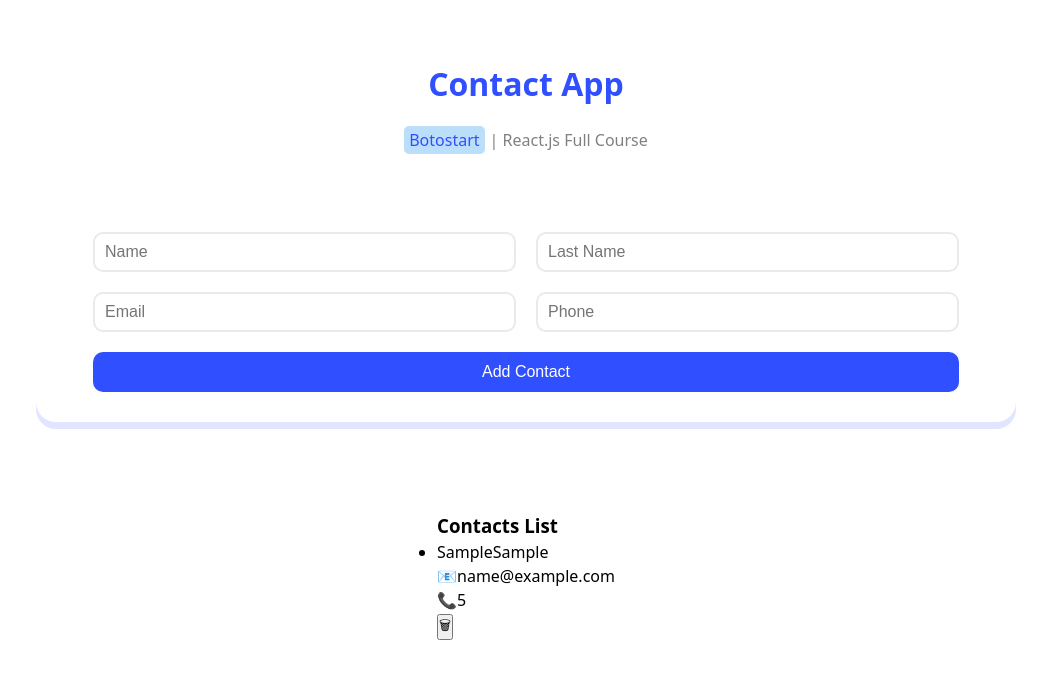
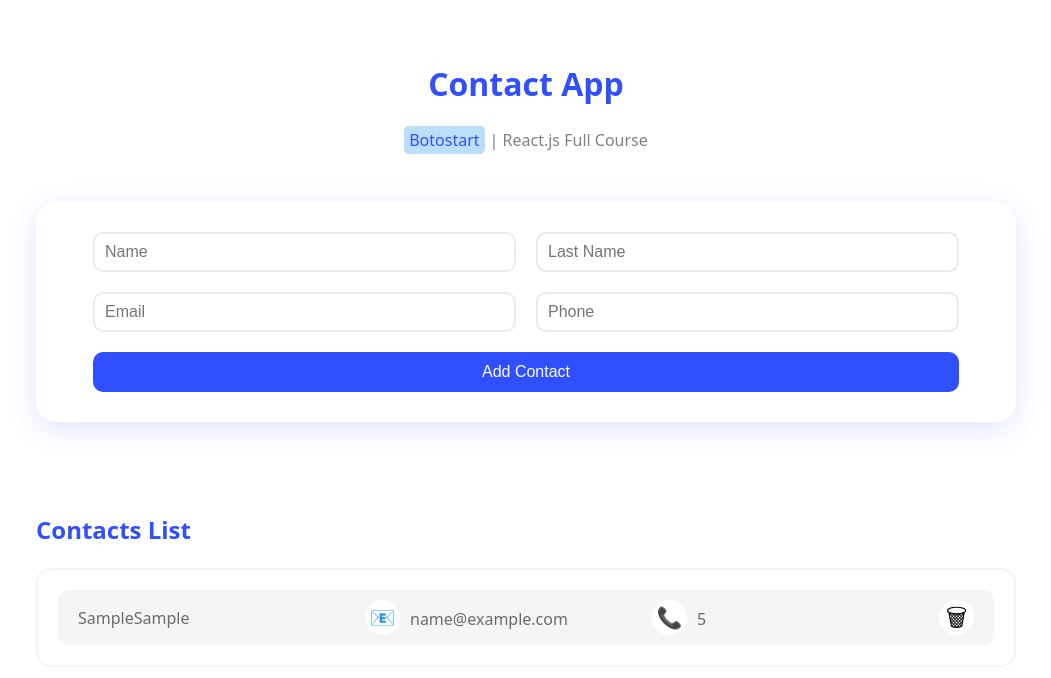
Before and after one commit to Faezeh-adbii/Contact_App, a React (Vite) app: page / in a window 1280 px wide. Both pictures are taken after typing "Sample", "Sample", "name@example.com", "5" into the empty fields and a click on the button "Add Contact". Shown: the top 678 px of the page, without its empty margins (114-1165 px from the left). Built offline with nearby package versions, Linux system fonts and the light colour scheme.

Commit message:
style contact css

```diff
--- a/src/components/ContactItem.jsx
+++ b/src/components/ContactItem.jsx
@@ -1,7 +1,7 @@
+import styles from "./ContactItem.module.css"
 function ContactItem({data:{id , Name , LastName , Email , Phone } , deleteHandler}) {
-
   return (
-    <li key={id}>
+    <li className={styles.item}>
       <p>
         {Name}{LastName}
       </p>
--- /dev/null
+++ b/src/components/ContactItem.module.css
@@ -0,0 +1,42 @@
+.item {
+    display: flex;
+    justify-content: space-between;
+    align-items: center;
+    background-color: #f5f5f5;
+    color: #6b6b6f;
+    padding: 10px 20px;
+    margin: 15px;
+    border-radius: 10px;
+}
+
+.item p {
+    flex-basis: 0;
+    flex-grow: 1;
+}
+
+.item span {
+    display: inline-block;
+    font-size: 1.3rem;
+    text-align: center;
+    margin-right: 10px;
+    background-color: #fff;
+    width: 35px;
+    height: 35px;
+    line-height: 35px;
+    border-radius: 50%;
+}
+
+.item button {
+    width: 35px;
+    height: 35px;
+    font-size: 1.5rem;
+    background-color: #fff;
+    border: none;
+    border-radius: 50%;
+    cursor: pointer;
+    transition: 0.1 all ease-in-out;
+}
+
+.item button:hover {
+    font-size: 1.7rem;
+}
--- a/src/components/Contacts.module.css
+++ b/src/components/Contacts.module.css
@@ -12,7 +12,7 @@
     padding: 20px;
     margin-bottom: 20px;
     border-radius: 20px;
-    box-shadow: #304ffe25 0px 7px 0px;
+    box-shadow: #304ffe25 0px 7px 29px 0px;
 }
 
 .form input {
--- a/src/components/ContactsList.jsx
+++ b/src/components/ContactsList.jsx
@@ -1,16 +1,24 @@
 import ContactItem from "./ContactItem";
+import styles from "./ContactsList.module.css"
 
-function ContactsList({ contacts , deleteHandler }) {
+function ContactsList({ contacts, deleteHandler }) {
   return (
-    <div>
+    <div className={styles.container}>
       <div>
         <h3>Contacts List</h3>
-        {contacts.length ? (<ul>
-          {contacts.map((contact) => (
-            <ContactItem key={contact.id} data ={contact} deleteHandler={deleteHandler}/>
-          ))}
-        </ul>):<p>"No Cantact Yet!"</p>}
-
+        {contacts.length ? (
+          <ul className={styles.contacts}>
+            {contacts.map((contact) => (
+              <ContactItem
+                key={contact.id}
+                data={contact}
+                deleteHandler={deleteHandler}
+              />
+            ))}
+          </ul>
+        ) : (
+          <p className={styles.massage}>"No Cantact Yet!"</p>
+        )}
       </div>
     </div>
   );
--- /dev/null
+++ b/src/components/ContactsList.module.css
@@ -0,0 +1,29 @@
+.container {
+    width: 100%;
+    margin-bottom: 100px;
+}
+
+.container h3 {
+    color: #304ffe;
+    font-size: 1.5rem;
+}
+
+.contacts {
+    border: 2px solid #f5f5f5;
+    list-style: none;
+    margin-top: 20px;
+    padding: 5px;
+    border-radius: 15px;
+}
+
+.massage {
+    background-color: #f5f5f5;
+    height: 100px;
+    line-height: 100px;
+    text-align: center;
+    margin-top: 20px;
+    border-radius: 20px;
+    color: #6b6b6f;
+    font-size: 1.2rem;
+    font-weight: 500;
+}
```
